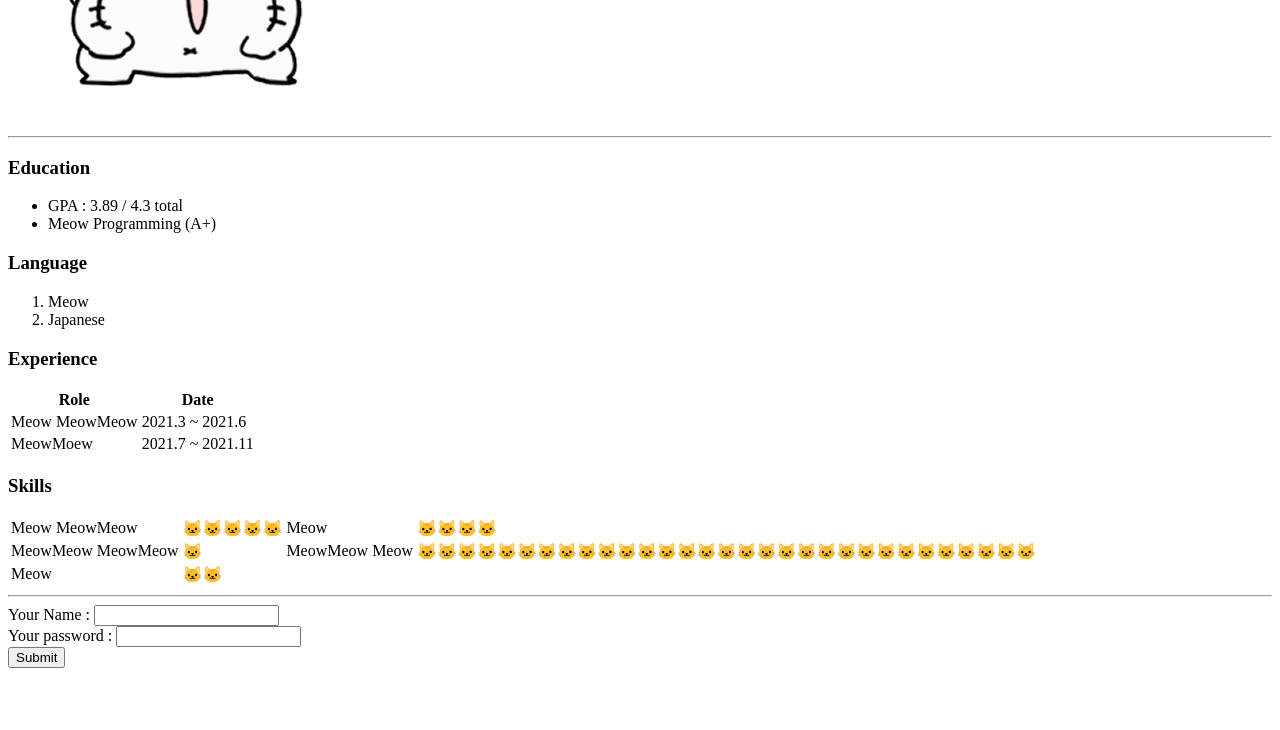
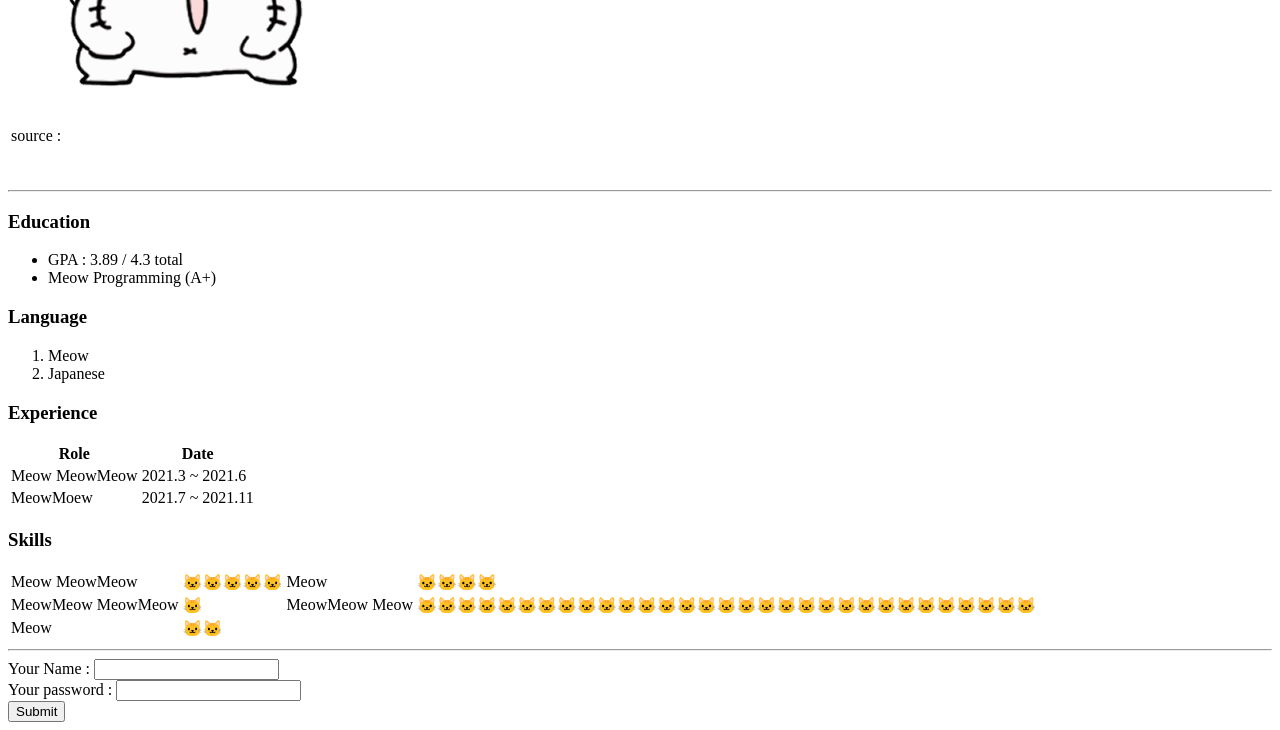
Before and after one commit to b07902067/web-test, a plain HTML site: page index.html in a window 1280 px wide. Shown: the part 206-936 px from the top of the page. Before the commit the page ends 882 px from the top, so only its background shows below. Drawn offline with Linux system fonts and the light colour scheme.

Commit message:
modify : index.html

```diff
--- a/index.html
+++ b/index.html
@@ -14,6 +14,9 @@
                 <td><img src="sticker_animation@2x.png" alt="Karameru"></td>
                 <td><h1>Karameru</h1>
                     <p><em>Strange Cat on <strong><a href="https://www.youtube.com/c/からめる">Youtube</a></strong></em></p></td>
+            </tr>
+            <tr>
+                <td><p>source : <a href="https://sdl-stickershop.line.naver.jp/stickershop/v1/sticker/383392954/IOS/sticker_animation@2x.png"></a></p></td>
             </tr>
         </table>
 
```
